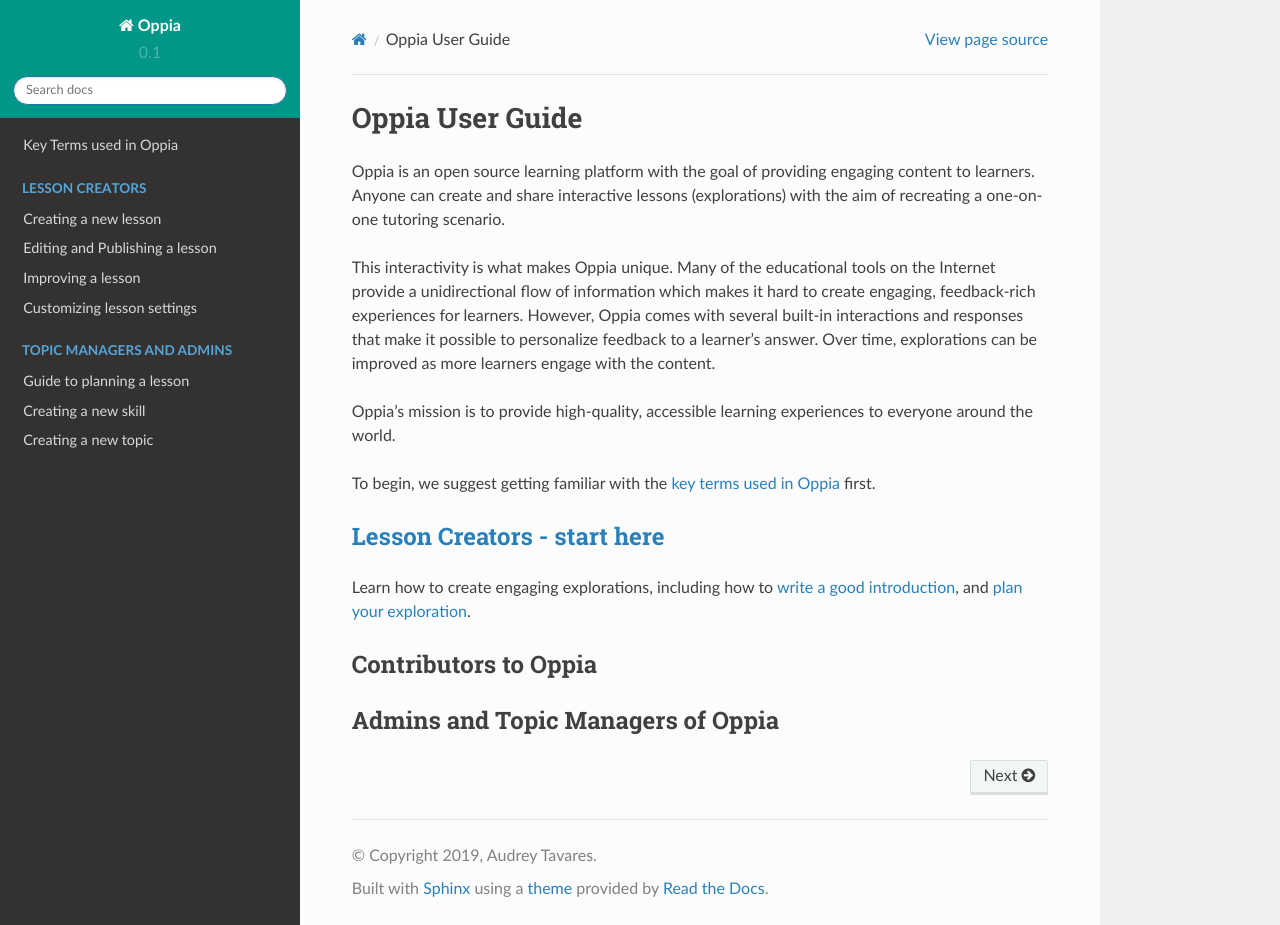
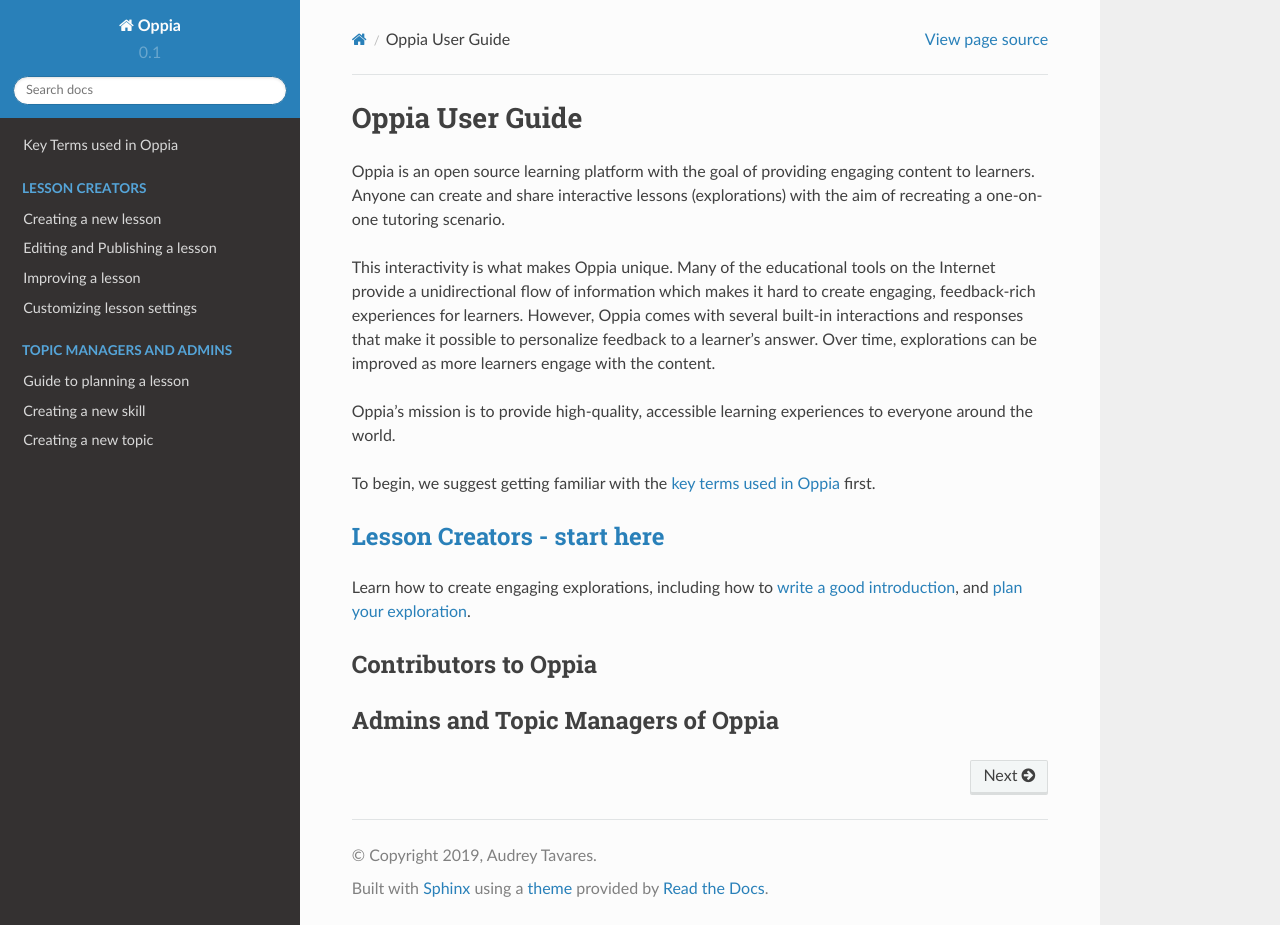
Before and after one commit to audstav/oppiadocstest, a Sphinx documentation site: the page built from docs/source/index.rst, in a window 1280 px wide and 925 px high. Built offline with Sphinx 7.4.7 and the Read the Docs theme 2.0.0, drawn with Linux system fonts in a browser that asks for light colours.

Commit message:
modified conf.py

```diff
--- a/docs/source/conf.py
+++ b/docs/source/conf.py
@@ -91,10 +91,9 @@
 # Add any paths that contain custom static files (such as style sheets) here,
 # relative to this directory. They are copied after the builtin static files,
 # so a file named "default.css" will overwrite the builtin "default.css".
-html_static_path = ['_static']
 
 def setup(app):
-    #app.add_javascript("custom.js")
+    app.add_javascript("custom.js")
     app.add_stylesheet("theme_override.css")
 
 # Custom sidebar templates, must be a dictionary that maps document names
```
